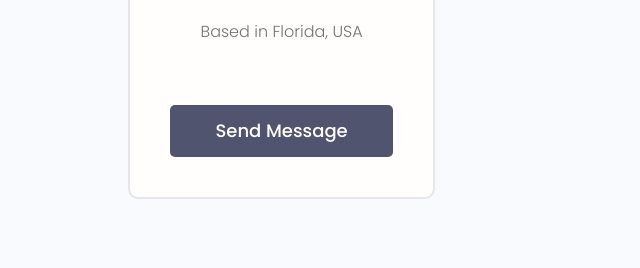
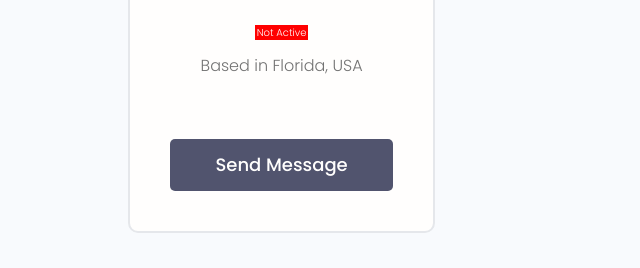
Before and after one commit to Aemal-shirzai/devcommunity, a Django app: template user/templates/profile/show.html in a window 1280 px wide. Shown: the part 354-622 px from the top of the page, without its empty margins (0-640 px from the left). Run offline with Django 3.2, Linux system fonts and the light colour scheme; the template is opened without the code that fills it, so the values that code supplies are empty.

Commit message:
[IMP] On create user create profile using django signals.

```diff
--- a/user/apps.py
+++ b/user/apps.py
@@ -4,3 +4,6 @@ from django.apps import AppConfig
 class UserConfig(AppConfig):
     default_auto_field = 'django.db.models.BigAutoField'
     name = 'user'
+
+    def ready(self):
+        import user.signals
--- a/user/models.py
+++ b/user/models.py
@@ -21,6 +21,10 @@ class Profile(models.Model):
     def __str__(self):
         return self.name
 
+    @property
+    def is_active_profile(self):
+        return True if self.user and self.user.is_active else False
+
 
 class Skill(models.Model):
     name = models.CharField(max_length=50)
--- a/user/templates/profile/index.html
+++ b/user/templates/profile/index.html
@@ -37,6 +37,9 @@
                                     alt="image" />
                                 <div class="dev__meta">
                                     <h3>{{ profile.name }}</h3>
+                                    {% if not profile.is_active_profile %}
+                                    <span style="background:red;padding: 0px 2px;color:white;font-size: 10px;">Not Active</span>
+                                    {% endif %}
                                     <h5>{{ profile.short_intro|slice:'20' }}</h5>
                                 </div>
                             </div>
--- a/user/templates/profile/show.html
+++ b/user/templates/profile/show.html
@@ -12,6 +12,9 @@
                     <div class="card__body dev">
                         <img class="avatar avatar--xl" src="{{ profile.profile_image.url }}" />
                         <h2 class="dev__name">{{ profile.name }}</h2>
+                        {% if not profile.is_active_profile %}
+                        <span style="background:red;padding: 0px 2px;color:white;font-size: 10px;">Not Active</span>
+                        {% endif %}
                         <p class="dev__title">{{ profile.short_intro }}</p>
                         <p class="dev__location">Based in Florida, USA</p>
                         <ul class="dev__social">
--- a/user/views.py
+++ b/user/views.py
@@ -1,6 +1,6 @@
 from django.shortcuts import render
+from django.db.models import Count, Q
 from .models import Profile
-from django.db.models import Count, Q
 
 def index(request):
     profiles = Profile.objects.all()
```
Also changed, not shown: user/signals.py (added, +12 -0 lines).
